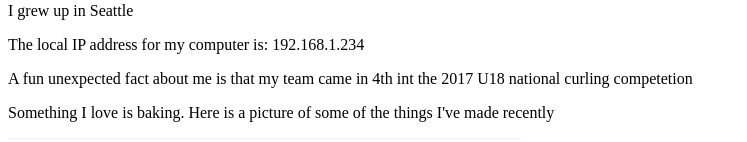
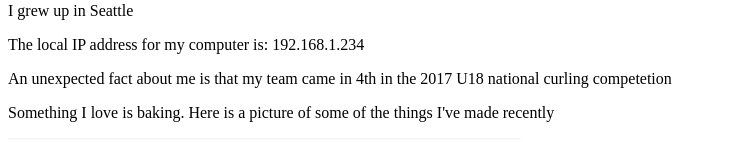
Before and after one commit to electrumdeception/FirstClass, a plain HTML site: page index.html in a window 1280 px wide. Shown: the part 125-267 px from the top of the page, without its empty margins (0-747 px from the left). Drawn offline with Linux system fonts and the light colour scheme.

Commit message:
Update index.html

```diff
--- a/index.html
+++ b/index.html
@@ -10,7 +10,7 @@
 	<h2>Major: Engineering Psychology</h2>
 	<p>I grew up in Seattle</p>
 	<p>The local IP address for my computer is: 192.168.1.234</p>
-	<p>A fun unexpected fact about me is that my team came in 4th int the 2017 U18 national curling competetion</p>
+	<p>An unexpected fact about me is that my team came in 4th in the 2017 U18 national curling competetion</p>
 	<p>Something I love is baking. Here is a picture of some of the things I've made recently</p>
 	<img src = "BakingProj.PNG" height = "362" width="513" alt = "A photo collage of 5 baking projects: Cookies with blue icing, A bundt cake with white icing, a lemon cake with white icing, a srawberry shortcake, and a black forest cake">
 </body>
```
